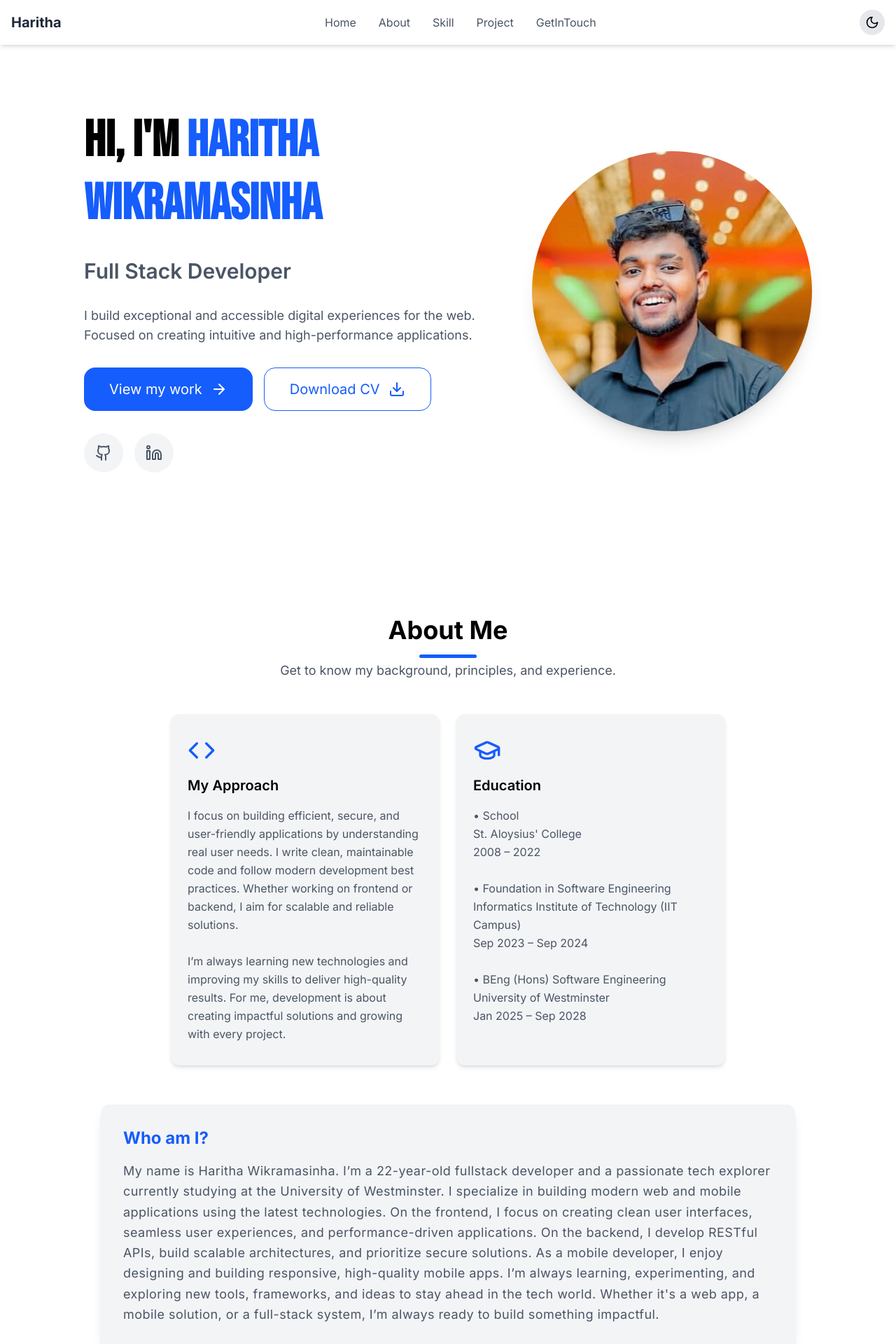
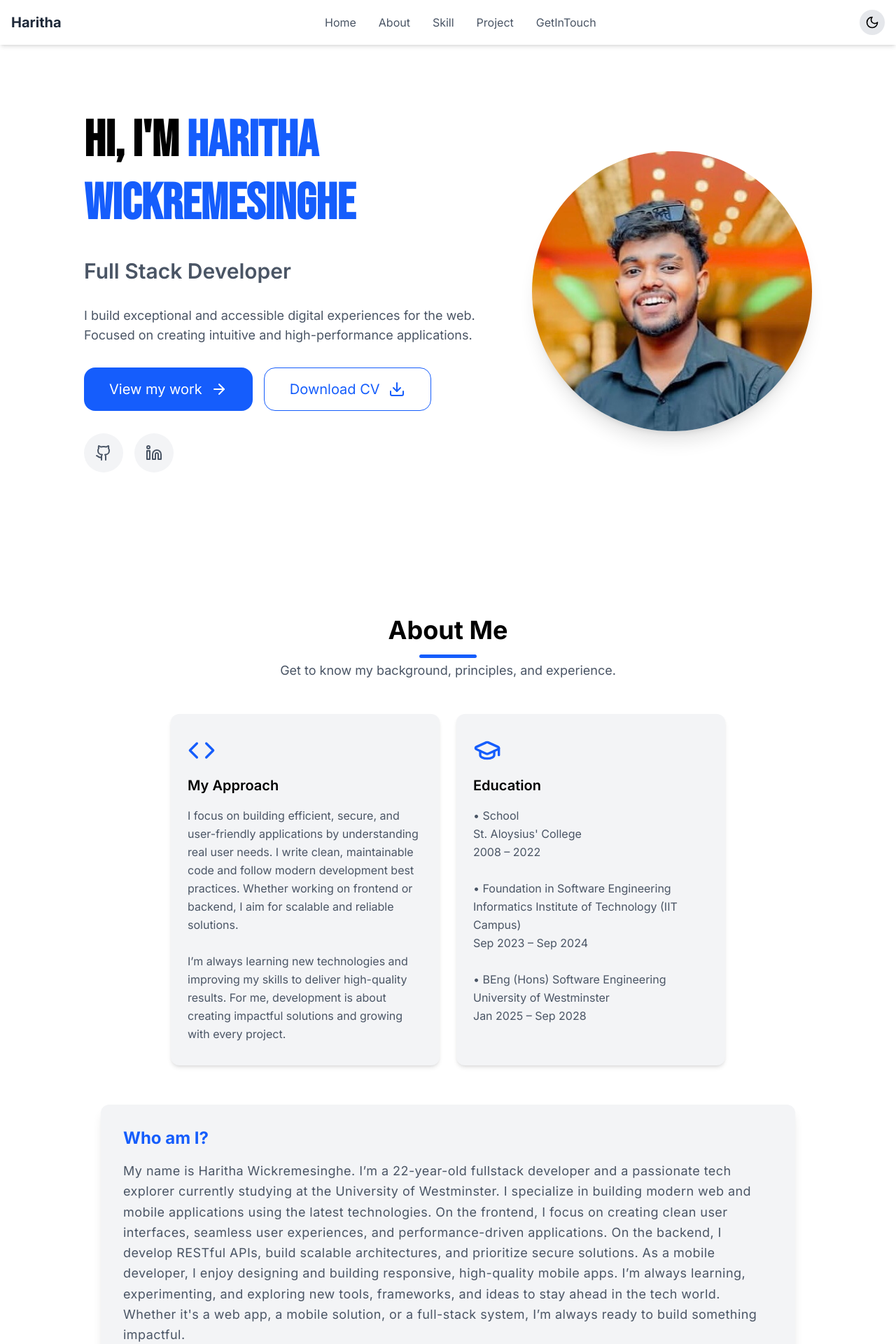
Before and after one commit to Haritha0705/Portfolio-Web-Site, a React (Vite) app: page / in a window 1280 px wide. Shown: the top 1920 px of the page at 70% size. Built offline with nearby package versions, Linux system fonts and the light colour scheme.

Commit message:
change in my name wikramasinha to Wickremesinghe

```diff
--- a/src/sections/AboutPage.tsx
+++ b/src/sections/AboutPage.tsx
@@ -61,7 +61,7 @@ I’m always learning new technologies and improving my skills to deliver high-q
                     Who am I?
                 </h3>
                 <p className="text-gray-600 dark:text-gray-300 text-base sm:text-lg leading-relaxed whitespace-pre-line tracking-wide">
-                    My name is Haritha Wikramasinha. I’m a 22-year-old fullstack developer and a passionate tech explorer currently studying at the University of Westminster. I specialize in building modern web and mobile applications using the latest technologies.
+                    My name is Haritha Wickremesinghe. I’m a 22-year-old fullstack developer and a passionate tech explorer currently studying at the University of Westminster. I specialize in building modern web and mobile applications using the latest technologies.
                     On the frontend, I focus on creating clean user interfaces, seamless user experiences, and performance-driven applications. On the backend, I develop RESTful APIs, build scalable architectures, and prioritize secure solutions.
                     As a mobile developer, I enjoy designing and building responsive, high-quality mobile apps. I’m always learning, experimenting, and exploring new tools, frameworks, and ideas to stay ahead in the tech world.
                     Whether it's a web app, a mobile solution, or a full-stack system, I’m always ready to build something impactful.
--- a/src/sections/HomePage.tsx
+++ b/src/sections/HomePage.tsx
@@ -22,7 +22,7 @@ const HomePage: React.FC = () => {
                 transition={{ duration: 0.8, ease: "easeOut" }}
                 className="w-full md:w-1/2 text-center md:text-left space-y-6 sm:space-y-8">
                 <h1 className="font-display text-4xl sm:text-5xl md:text-7xl font-bold text-black dark:text-white leading-tight">
-                    Hi, I'm <span className="text-blue-600 dark:text-blue-500 font-display">Haritha Wikramasinha</span>
+                    Hi, I'm <span className="text-blue-600 dark:text-blue-500 font-display">Haritha Wickremesinghe</span>
                 </h1>
 
                 <h3 className="text-2xl sm:text-2xl md:text-3xl font-semibold text-gray-600 dark:text-gray-300">
```
